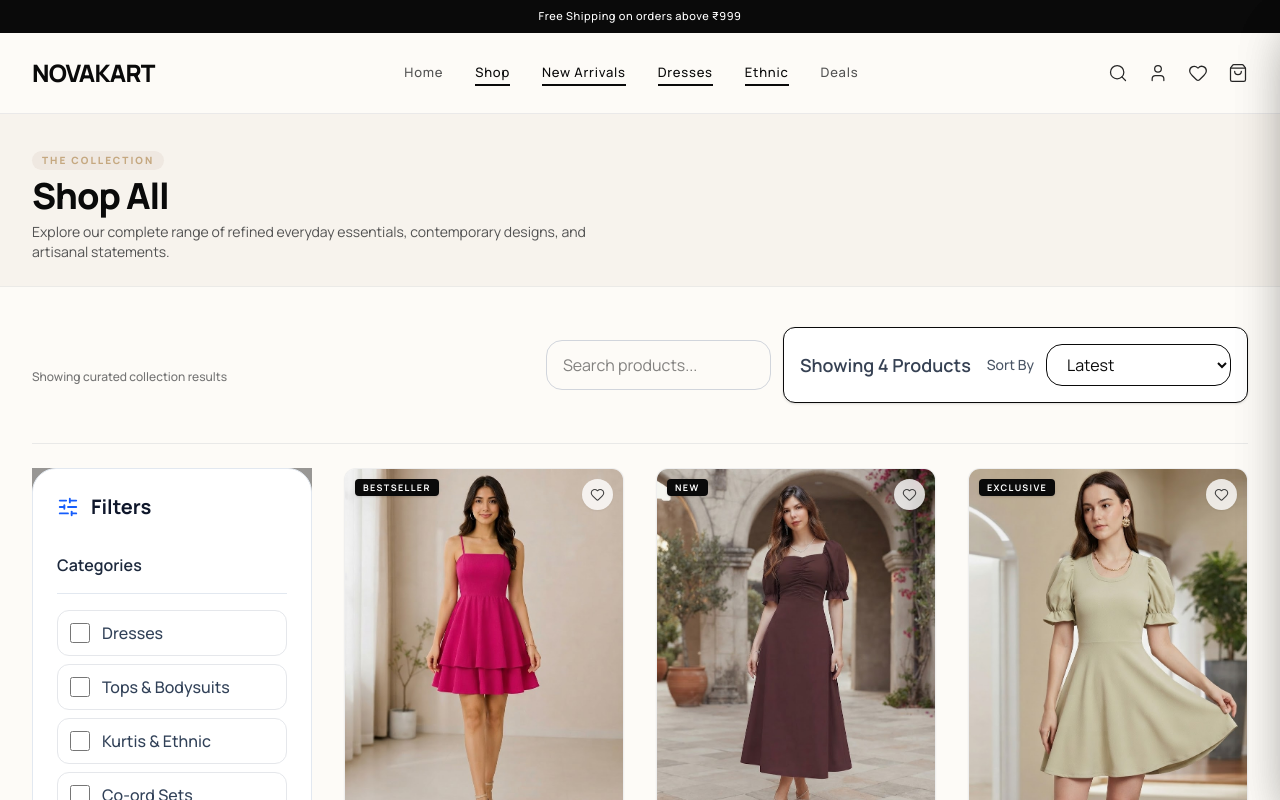
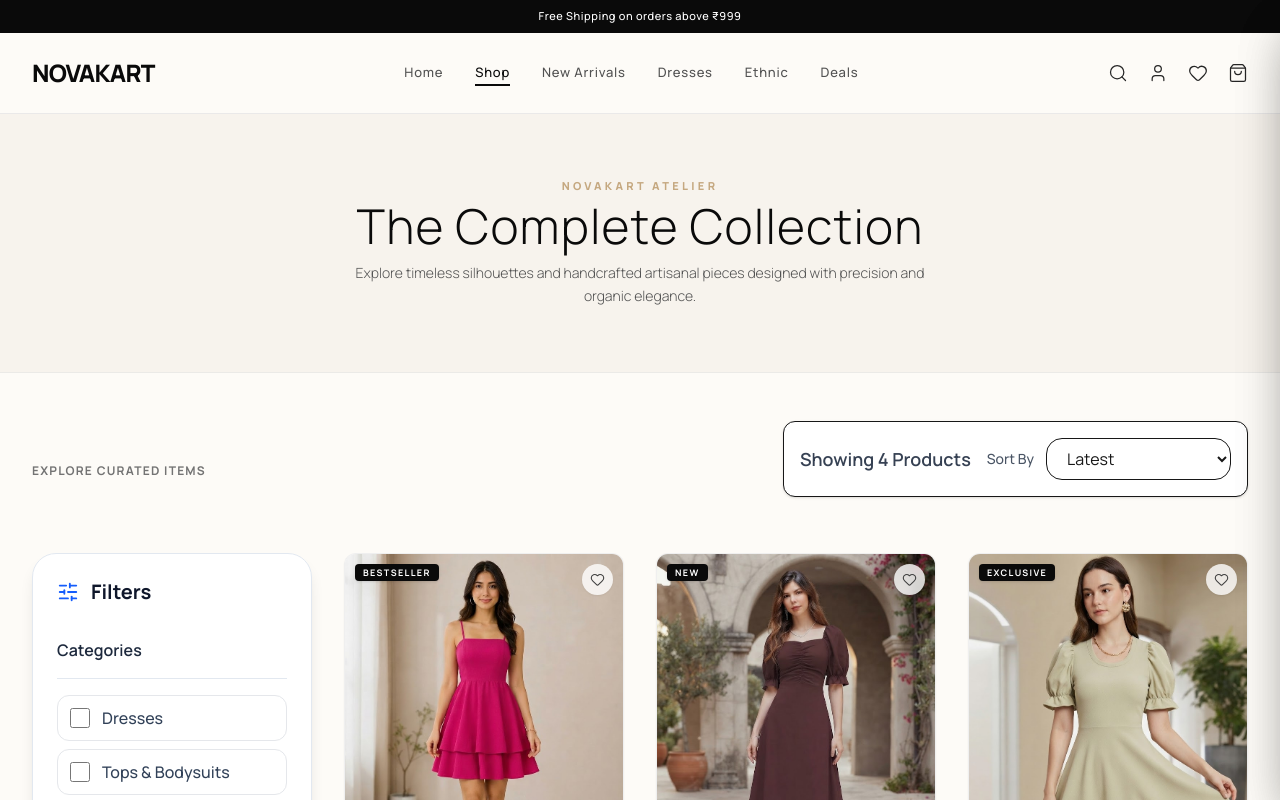
Before and after one commit to kavitagairola/novakart, a React (Vite) app in the folder client/: page /shop in a window 1280 px wide. Shown: the top 800 px of the page. Built offline with nearby package versions, Linux system fonts and the light colour scheme.

Commit message:
update navbar

```diff
--- a/client/src/components/layout/Navbar.jsx
+++ b/client/src/components/layout/Navbar.jsx
@@ -1,3 +1,4 @@
+// src/components/layout/Navbar.jsx
 import {
   Heart,
   Menu,
@@ -6,7 +7,7 @@ import {
   User,
   X,
 } from "lucide-react";
-import { Link, NavLink, useNavigate } from "react-router-dom";
+import { Link, NavLink, useNavigate, useLocation } from "react-router-dom";
 import { useState } from "react";
 import Container from "../ui/Container";
 import { useCart } from "../../context/CartContext";
@@ -22,8 +23,22 @@ function Navbar() {
   const [accountOpen, setAccountOpen] = useState(false);
   const [cartOpen, setCartOpen] = useState(false);
   const navigate = useNavigate();
+  const location = useLocation();
 
-  const navLinkClass = ({ isActive }) =>
+  const queryParams = new URLSearchParams(location.search);
+  const currentCategory = queryParams.get("category");
+  const currentPath = location.pathname;
+
+  // Strict Active Check Helpers
+  const isHomeActive = currentPath === "/";
+  const isShopActive = currentPath === "/shop" && !currentCategory;
+  const isNewArrivalsActive = currentPath === "/shop" && currentCategory === "new-arrivals";
+  const isDressesActive = currentPath === "/shop" && currentCategory === "Dresses";
+  const isEthnicActive = currentPath === "/shop" && currentCategory === "Kurtis & Ethnic";
+  const isDealsActive = currentPath === "/deals" || currentPath === "/deal";
+
+  // Base and active styles preserving exact original CSS classes
+  const getNavLinkClass = (isActive) =>
     `text-[13px] font-medium tracking-[0.06em] transition-all duration-200 relative py-1 ${
       isActive
         ? "text-neutral-950 font-bold after:absolute after:bottom-0 after:left-0 after:right-0 after:h-[2px] after:bg-neutral-950"
@@ -57,14 +72,14 @@ function Navbar() {
               NovaKart
             </Link>
 
-            {/* Desktop Navigation */}
+            {/* Desktop Navigation with Strict Active State Logic */}
             <nav className="hidden lg:flex items-center space-x-8">
-              <NavLink to="/" className={navLinkClass}>Home</NavLink>
-              <NavLink to="/shop" className={navLinkClass}>Shop</NavLink>
-              <NavLink to="/shop?category=new-arrivals" className={navLinkClass}>New Arrivals</NavLink>
-              <NavLink to="/shop?category=Dresses" className={navLinkClass}>Dresses</NavLink>
-              <NavLink to="/shop?category=Kurtis+%26+Ethnic" className={navLinkClass}>Ethnic</NavLink>
-              <NavLink to="/deals" className={navLinkClass}>Deals</NavLink>
+              <Link to="/" className={getNavLinkClass(isHomeActive)}>Home</Link>
+              <Link to="/shop" className={getNavLinkClass(isShopActive)}>Shop</Link>
+              <Link to="/shop?category=new-arrivals" className={getNavLinkClass(isNewArrivalsActive)}>New Arrivals</Link>
+              <Link to="/shop?category=Dresses" className={getNavLinkClass(isDressesActive)}>Dresses</Link>
+              <Link to="/shop?category=Kurtis+%26+Ethnic" className={getNavLinkClass(isEthnicActive)}>Ethnic</Link>
+              <Link to="/deals" className={getNavLinkClass(isDealsActive)}>Deals</Link>
             </nav>
 
             <div className="flex items-center space-x-5">
--- a/client/src/features/home/CategorySection.jsx
+++ b/client/src/features/home/CategorySection.jsx
@@ -36,15 +36,15 @@ function CategorySection() {
       description: "Effortless resort and lounge pairings",
       image: categoryImages["Co-ord Sets"],
       span: "col-span-12 sm:col-span-6 lg:col-span-4 h-[380px]",
-      cropStyle: "object-center"
+      cropStyle: "object-container"
     },
     {
-      name: "Bottomwear",
-      subtitle: "Tailored Precision",
-      description: "High-waisted linen and crepe trousers",
-      image: categoryImages["Bottomwear"],
+      name: "Oversized Tees",
+      subtitle: "Relaxed Streetwear",
+      description: "Ultra-comfortable drop-shoulder casual silhouettes",
+      image: "/src/assets/images/fashion/products/tees/product-02-01.jpg",
       span: "col-span-12 sm:col-span-6 lg:col-span-4 h-[380px]",
-      cropStyle: "object-bottom"
+      cropStyle: "object-container"
     },
   ];
 
--- a/client/src/pages/Shop.jsx
+++ b/client/src/pages/Shop.jsx
@@ -1,139 +1,172 @@
 // src/pages/Shop.jsx
-import { useState } from "react";
-import { Link } from "react-router-dom";
-import { SlidersHorizontal, ArrowRight, X } from "lucide-react";
+import React, { useState, useEffect } from "react";
+import { useSearchParams } from "react-router-dom";
 import MainLayout from "../components/layout/MainLayout";
 import Container from "../components/ui/Container";
 import ProductGrid from "../features/shop/ProductGrid";
 import FilterSidebar from "../features/shop/FilterSidebar";
 import ShopToolbar from "../features/shop/ShopToolbar";
-import SearchBar from "../features/shop/SearchBar";
+import { SlidersHorizontal, X } from "lucide-react";
 
-function Shop() {
+const Shop = () => {
+  const [searchParams, setSearchParams] = useSearchParams();
+  const categoryFromUrl = searchParams.get("category") || "";
+
+  // 1. Single Source of Truth for Selected Category State
+  const [selectedCategory, setSelectedCategory] = useState(categoryFromUrl);
+  const [selectedPriceRange, setSelectedPriceRange] = useState([0, 50000]);
+  const [selectedRating, setSelectedRating] = useState(null);
+  const [sortBy, setSortBy] = useState("featured");
+  const [searchTerm, setSearchTerm] = useState("");
   const [showFilters, setShowFilters] = useState(false);
-  const [sortBy, setSortBy] = useState("latest");
-  const [searchTerm, setSearchTerm] = useState("");
-  const [selectedCategory, setSelectedCategory] = useState("");
+
+  // 2. Sync URL parameter changes to local state (Direction A: Home / URL → Shop)
+  useEffect(() => {
+    const currentUrlCategory = searchParams.get("category") || "";
+    if (currentUrlCategory !== selectedCategory) {
+      setSelectedCategory(currentUrlCategory);
+    }
+  }, [searchParams]);
+
+  // 3. Handle Category Change from FilterSidebar or UI (Direction B: FilterSidebar → URL & State)
+  const handleCategoryChange = (cat) => {
+    setSelectedCategory(cat);
+    if (cat) {
+      setSearchParams({ category: cat });
+    } else {
+      setSearchParams({});
+    }
+  };
+
+  const clearAllFilters = () => {
+    setSelectedCategory("");
+    setSelectedPriceRange([0, 50000]);
+    setSelectedRating(null);
+    setSearchTerm("");
+    setSortBy("featured");
+    setSearchParams({});
+  };
 
   return (
     <MainLayout>
-      <div className="bg-[#FDFBF7] min-h-screen text-neutral-950 pb-16">
+      <div className="bg-[#FDFBF7] min-h-screen">
+        {/* Collection Header & Editorial Banner */}
+        <div className="bg-[#F7F3ED] border-b border-neutral-200/60 py-12 lg:py-16">
+          <Container className="max-w-7xl mx-auto px-4 sm:px-6 lg:px-8 text-center">
+            <span className="text-[11px] uppercase tracking-[0.3em] text-[#C5A880] block mb-2 font-extrabold">
+              NovaKart Atelier
+            </span>
+            <h1 className="text-3xl sm:text-4xl lg:text-5xl font-serif font-light text-neutral-950 capitalize tracking-wide mb-3">
+              {selectedCategory ? selectedCategory : "The Complete Collection"}
+            </h1>
+            <p className="text-xs sm:text-sm text-neutral-600 max-w-xl mx-auto font-light leading-relaxed">
+              Explore timeless silhouettes and handcrafted artisanal pieces designed with precision and organic elegance.
+            </p>
+          </Container>
+        </div>
 
-        {/* 1. Compact Collection Header */}
-        <section className="pt-8 pb-6 border-b border-neutral-200/60 bg-[#F7F3ED]">
-          <Container className="max-w-7xl mx-auto px-4 sm:px-6 lg:px-8">
-            <div className="space-y-1.5">
-              <span className="inline-block text-[10px] uppercase tracking-[0.2em] text-[#C5A880] font-extrabold bg-[#EFE8E1] px-2.5 py-0.5 rounded-full">
-                THE COLLECTION
-              </span>
-              <h1 className="text-3xl sm:text-4xl font-extrabold text-neutral-950 tracking-[-0.03em]">
-                Shop All
-              </h1>
-              <p className="text-xs sm:text-sm text-neutral-600 font-normal max-w-xl">
-                Explore our complete range of refined everyday essentials, contemporary designs, and artisanal statements.
-              </p>
-            </div>
-          </Container>
-        </section>
+        <Container className="max-w-7xl mx-auto px-4 sm:px-6 lg:px-8 py-8 lg:py-12">
 
-        {/* 2 & 3. Filter Bar + Product Count + Results */}
-        <section className="py-8 lg:py-10">
-          <Container className="max-w-7xl mx-auto px-4 sm:px-6 lg:px-8">
-
-            {/* Toolbar and Mobile Filter Trigger Row */}
-            <div className="flex flex-col sm:flex-row sm:items-center justify-between gap-4 mb-6 pb-4 border-b border-neutral-200/80">
-
-              <div className="flex items-center gap-3">
-                <button
-                  onClick={() => setShowFilters(!showFilters)}
-                  className="flex items-center gap-2 rounded-[8px] border border-neutral-300 bg-white px-4 py-2 text-xs font-bold uppercase tracking-wider lg:hidden shadow-xs cursor-pointer text-neutral-900"
-                >
-                  <SlidersHorizontal size={15} />
-                  Filters
-                </button>
-                <span className="text-xs text-neutral-500 font-medium">
-                  Showing curated collection results
+          {/* Shop Toolbar (Sort & Mobile Filter Trigger) */}
+          <div className="mb-8 flex flex-col md:flex-row md:items-center md:justify-between gap-4">
+            <div className="flex items-center gap-2">
+              <span className="text-xs font-bold text-neutral-500 uppercase tracking-widest">
+                Explore Curated Items
               </span>
             </div>
 
-              <div className="flex items-center gap-3">
-                <div className="w-full sm:w-auto">
-                  <SearchBar
-                    searchTerm={searchTerm}
-                    setSearchTerm={setSearchTerm}
-                  />
+            <div className="flex items-center justify-between md:justify-end gap-4">
+              <button
+                type="button"
+                onClick={() => setShowFilters(true)}
+                className="lg:hidden inline-flex items-center gap-2 px-4 py-2.5 rounded-[8px] bg-white border border-neutral-300 text-xs uppercase tracking-[0.1em] font-bold text-neutral-900 shadow-xs cursor-pointer"
+              >
+                <SlidersHorizontal size={14} /> Filters
+              </button>
+
+              <ShopToolbar sortBy={sortBy} setSortBy={setSortBy} />
             </div>
-                <ShopToolbar
-                  sortBy={sortBy}
-                  setSortBy={setSortBy}
+          </div>
+
+          {/* Main Layout Grid (Sidebar + ProductGrid Pipeline) */}
+          <div className="grid grid-cols-1 lg:grid-cols-4 gap-8 items-start">
+
+            {/* Desktop Filter Sidebar */}
+            <div className="hidden lg:block lg:col-span-1 sticky top-24">
+              <FilterSidebar
+                selectedCategory={selectedCategory}
+                setSelectedCategory={handleCategoryChange}
+                selectedPriceRange={selectedPriceRange}
+                setSelectedPriceRange={setSelectedPriceRange}
+                selectedRating={selectedRating}
+                setSelectedRating={setSelectedRating}
+                clearAllFilters={clearAllFilters}
               />
             </div>
 
+            {/* Product Grid (Delegating filtering & sorting to existing pipeline) */}
+            <div className="lg:col-span-3">
+              <ProductGrid
+                selectedCategory={selectedCategory}
+                searchTerm={searchTerm}
+                sortBy={sortBy}
+                selectedPriceRange={selectedPriceRange}
+                selectedRating={selectedRating}
+              />
+            </div>
           </div>
 
-            {/* Main Layout Grid */}
-            <div className="grid grid-cols-1 lg:grid-cols-12 gap-8 items-start">
+        </Container>
 
-              {/* Left Sidebar / Mobile Drawer */}
-              <div
-                className={`fixed inset-0 z-50 bg-black/40 backdrop-blur-xs lg:static lg:z-auto lg:col-span-3 ${
-                  showFilters ? "block" : "hidden lg:block"
-                }`}
+        {/* Mobile Filter Drawer / Modal */}
+        {showFilters && (
+          <div className="fixed inset-0 z-50 lg:hidden bg-neutral-950/50 backdrop-blur-xs flex justify-end">
+            <div className="w-full max-w-xs bg-[#FDFBF7] h-full overflow-y-auto p-6 shadow-xl flex flex-col justify-between">
+              <div>
+                <div className="flex items-center justify-between pb-4 mb-6 border-b border-neutral-200">
+                  <h2 className="text-sm font-extrabold uppercase tracking-[0.15em] text-neutral-950">
+                    Filters & Categories
+                  </h2>
+                  <button
+                    type="button"
+                    onClick={() => setShowFilters(false)}
+                    className="p-1.5 rounded-full hover:bg-neutral-200 text-neutral-700 cursor-pointer"
                   >
-                <div className="absolute left-0 top-0 h-full w-80 bg-[#FDFBF7] p-6 shadow-2xl overflow-y-auto lg:static lg:h-auto lg:w-full lg:p-0 lg:shadow-none lg:bg-transparent">
-                  <div className="flex items-center justify-between pb-4 mb-4 border-b border-neutral-200 lg:hidden">
-                    <h3 className="font-extrabold text-sm uppercase tracking-wider">Filters</h3>
-                    <button onClick={() => setShowFilters(false)} className="p-1 rounded-full bg-neutral-100 text-neutral-800">
                     <X size={18} />
                   </button>
                 </div>
 
                 <FilterSidebar
                   selectedCategory={selectedCategory}
-                    setSelectedCategory={setSelectedCategory}
+                  setSelectedCategory={(cat) => {
+                    handleCategoryChange(cat);
+                    setShowFilters(false);
+                  }}
+                  selectedPriceRange={selectedPriceRange}
+                  setSelectedPriceRange={setSelectedPriceRange}
+                  selectedRating={selectedRating}
+                  setSelectedRating={setSelectedRating}
+                  clearAllFilters={clearAllFilters}
                 />
               </div>
+
+              <div className="pt-4 border-t border-neutral-200 mt-6">
+                <button
+                  type="button"
+                  onClick={() => setShowFilters(false)}
+                  className="w-full bg-neutral-950 text-white py-3 rounded-[8px] text-xs uppercase tracking-[0.15em] font-bold cursor-pointer"
+                >
+                  Apply Filters
+                </button>
               </div>
-
-              {/* Right Content & Product Grid */}
-              <div className="w-full lg:col-span-9 space-y-8">
-
-                <ProductGrid
-                  selectedCategory={selectedCategory}
-                  searchTerm={searchTerm}
-                  sortBy={sortBy}
-                />
-
-                {/* 5. Unique Editorial Break inside listing */}
-                <div className="bg-[#0B0B0C] text-[#FDFBF7] rounded-[16px] p-6 sm:p-10 my-8 flex flex-col sm:flex-row items-center justify-between gap-6 shadow-xl border border-neutral-800">
-                  <div className="space-y-2 text-center sm:text-left">
-                    <span className="inline-block text-[10px] uppercase tracking-[0.2em] text-[#C5A880] font-extrabold">
-                      THE CURATED EDIT
-                    </span>
-                    <h3 className="text-xl sm:text-2xl lg:text-3xl font-extrabold tracking-tight text-white leading-snug">
-                      Designed for the moments<br />
-                      <span className="text-[#C5A880]">you want to remember.</span>
-                    </h3>
             </div>
-                  <Link
-                    to="/shop"
-                    className="inline-flex items-center gap-2.5 bg-[#FDFBF7] text-[#0B0B0C] hover:bg-neutral-200 px-7 py-4 text-[12px] uppercase tracking-[0.12em] font-extrabold rounded-[8px] transition-all duration-300 shadow-lg whitespace-nowrap shrink-0 cursor-pointer"
-                  >
-                    EXPLORE THE EDIT <ArrowRight size={15} className="stroke-[2.5]" />
-                  </Link>
           </div>
-
-              </div>
-
-            </div>
-
-          </Container>
-        </section>
+        )}
 
       </div>
     </MainLayout>
   );
-}
+};
 
 Shop.displayName = "Shop";
 export default Shop;
```
Lines whose indentation alone changed are shown as unchanged.
